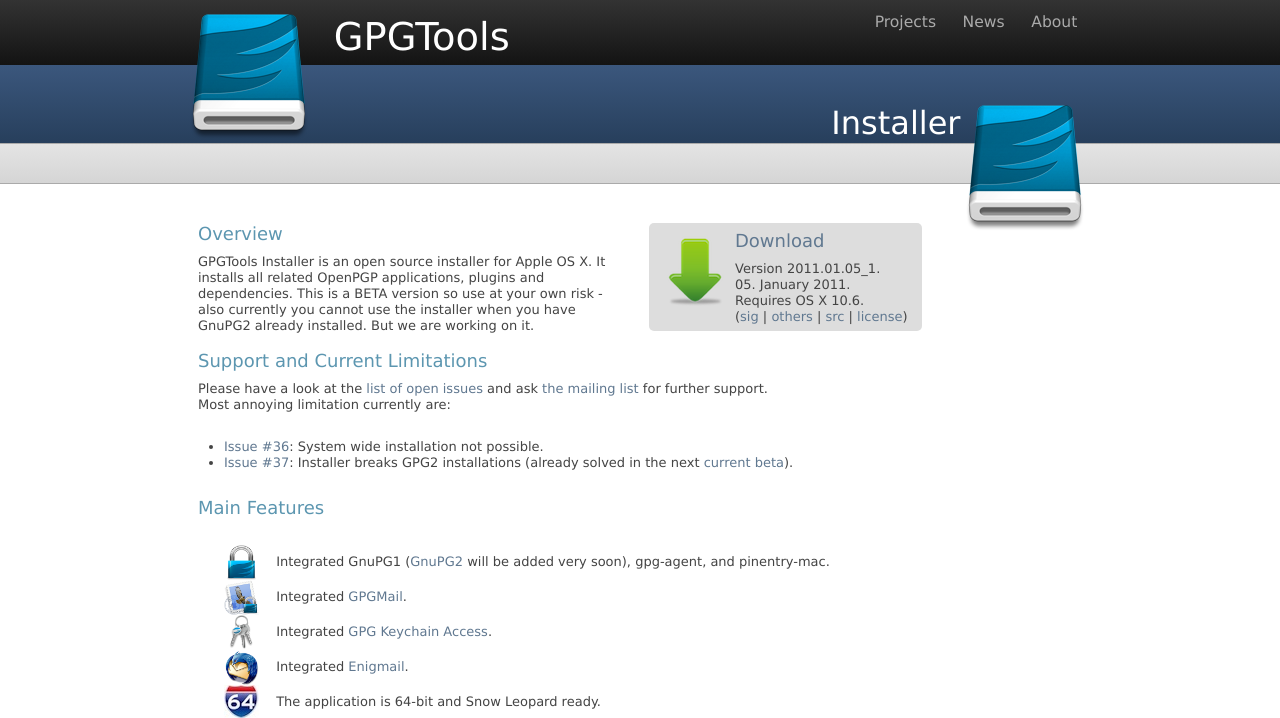
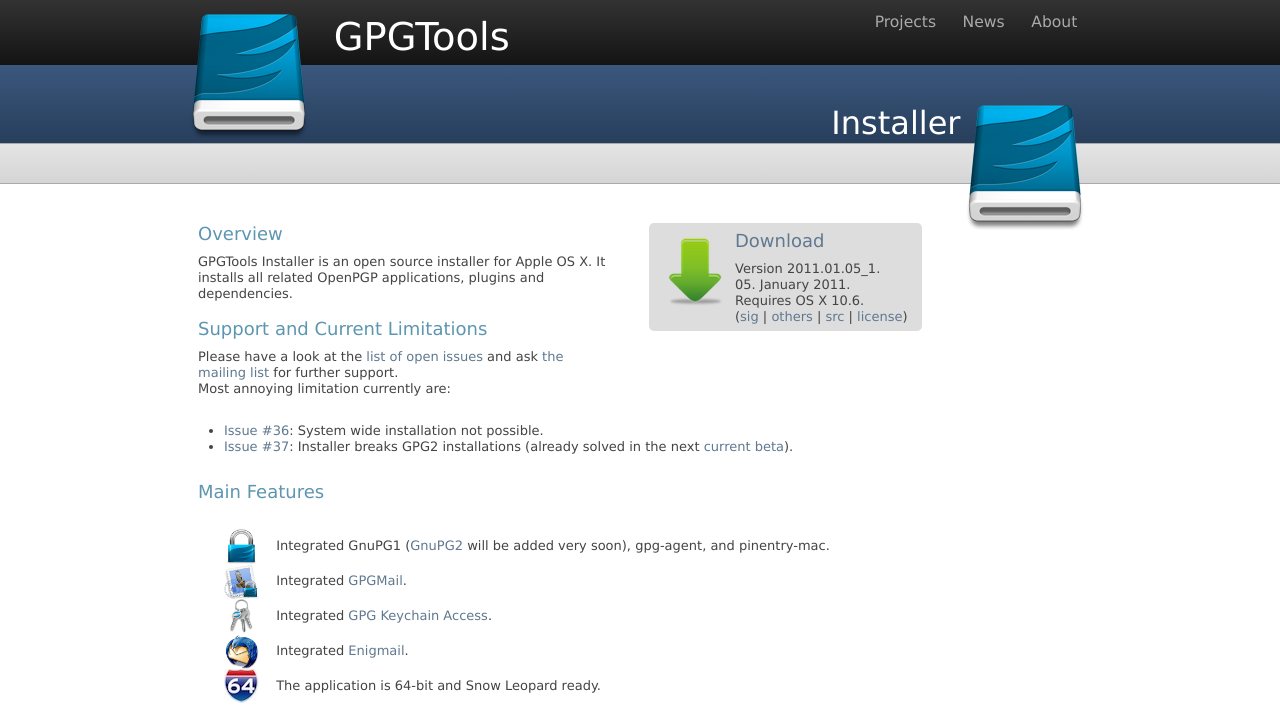
Before and after one commit to AshenExhale/GPGTools_Homepage, a PHP site: page /installer.php in a window 1280 px wide. Shown: the top 718 px of the page. Run offline with PHP 8.4, Linux system fonts and the light colour scheme; some libraries are stand-ins or nearby versions.

Commit message:
removed beta warning

```diff
--- a/installer.html
+++ b/installer.html
@@ -66,7 +66,7 @@
     <div id="main">
         <div id="m_content">
             <h3>Overview</h3>
-            <p>GPGTools Installer is an open source installer for Apple OS X. It installs all related OpenPGP applications, plugins and dependencies. This is a BETA version so use at your own risk - also currently you cannot use the installer when you have GnuPG2 already installed. But we are working on it.<br/><br/></p>
+            <p>GPGTools Installer is an open source installer for Apple OS X. It installs all related OpenPGP applications, plugins and dependencies.<br/><br/></p>
             <h3>Support and Current Limitations</h3>
             <p>Please have a look at the <a href="http://gpgtools.lighthouseapp.com/projects/65162/tickets?q=state%3Aopen&amp;filter=">list of open issues</a> and ask <a href="mailto:gpgtools-users@lists.gpgtools.org">the mailing list</a> for further support.</p>
                         <p>Most annoying limitation currently are:</p>
--- a/installer.php
+++ b/installer.php
@@ -11,7 +11,7 @@
 $theSite->assign('date', '05. January 2011');
 $theSite->assign('reqs', 'OS X 10.6');
 
-$theSite->assign('overview', 'GPGTools Installer is an open source installer for Apple OS X. It installs all related OpenPGP applications, plugins and dependencies. This is a BETA version so use at your own risk - also currently you cannot use the installer when you have GnuPG2 already installed. But we are working on it.');
+$theSite->assign('overview', 'GPGTools Installer is an open source installer for Apple OS X. It installs all related OpenPGP applications, plugins and dependencies.');
 $theSite->assign('lighthouse', '65162');
 
 $limitations = array(
```
